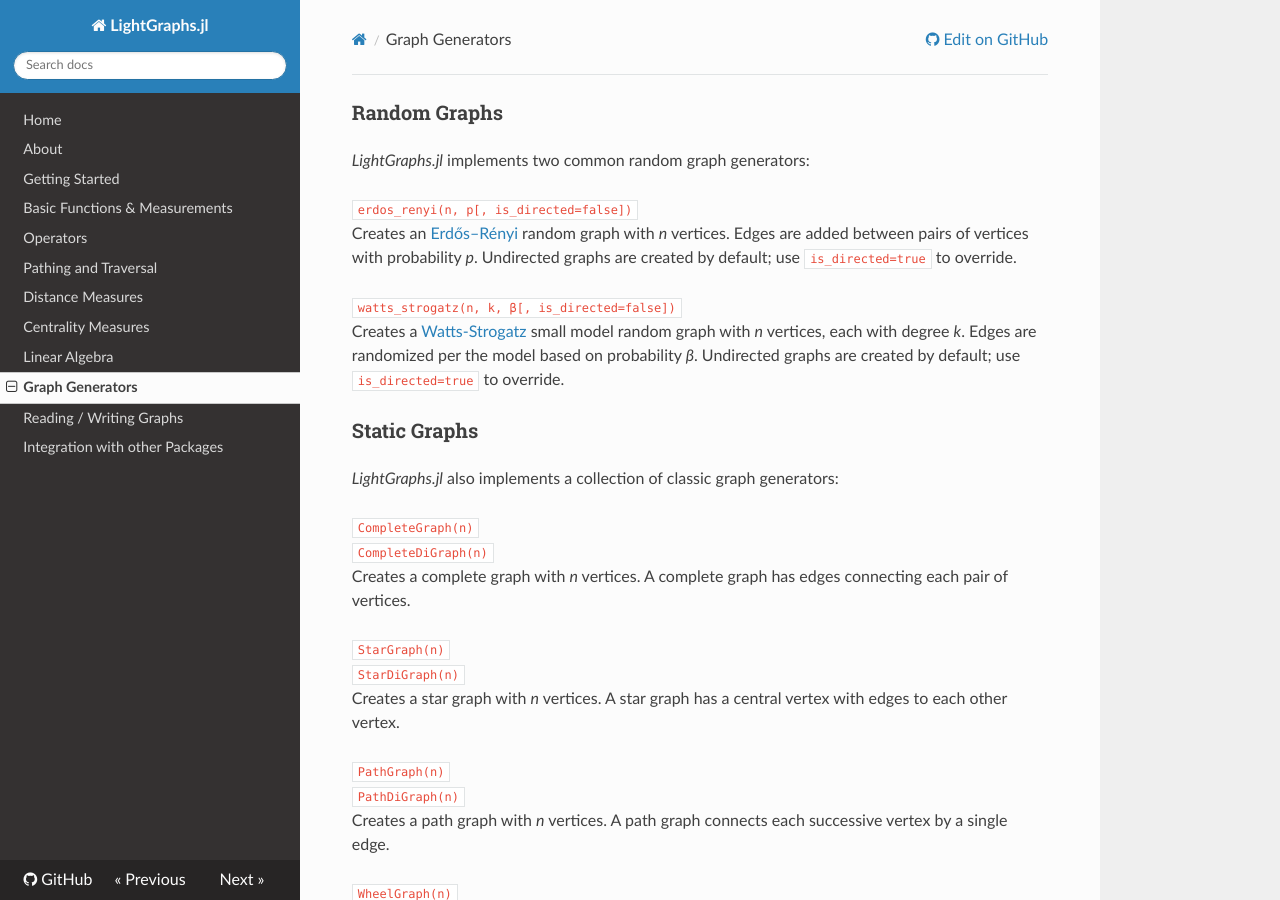
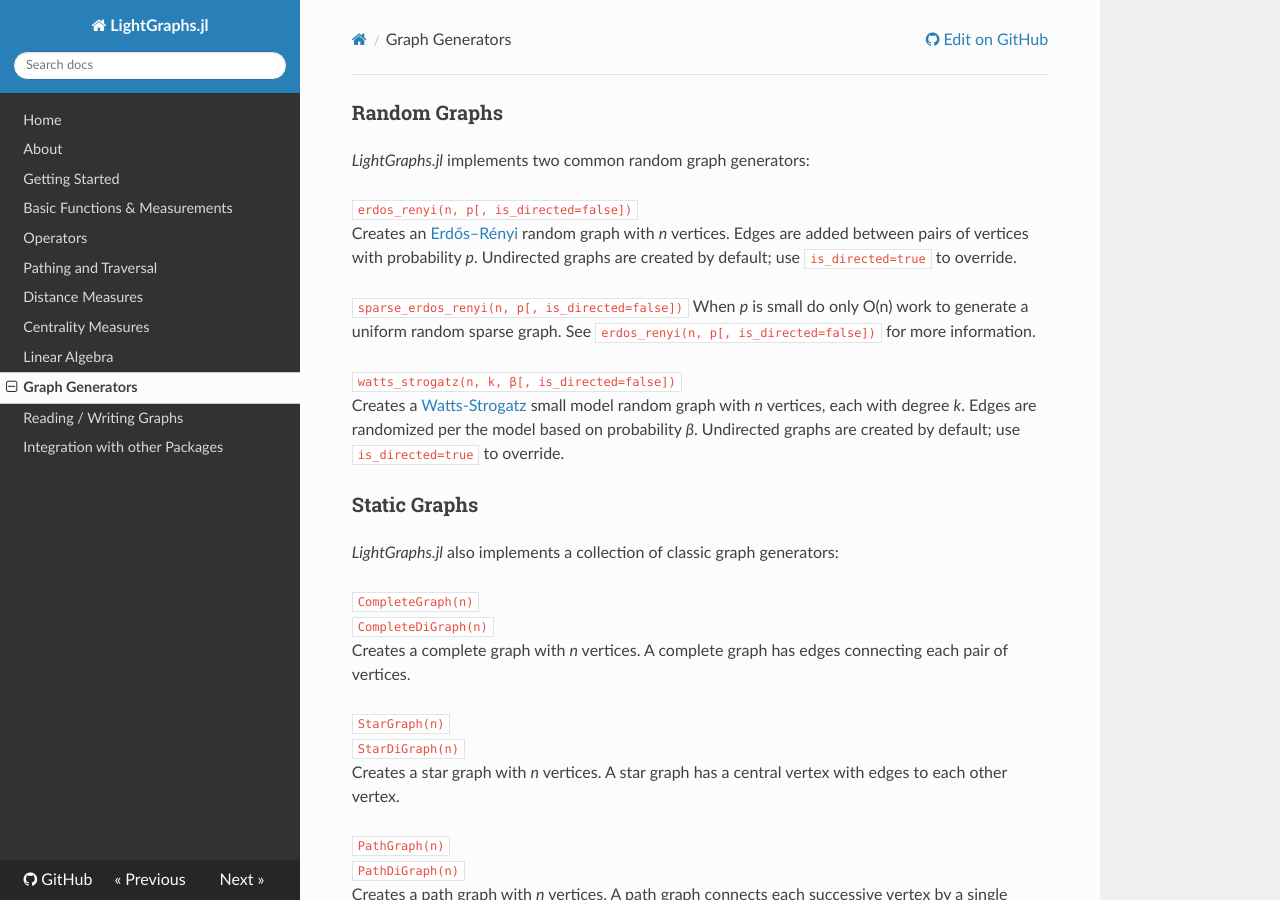
Before and after one commit to sbromberger/LightGraphs.jl, an MkDocs documentation site: the page built from doc/generators.md, in a window 1280 px wide and 900 px high. Built offline with MkDocs 1.6.1, drawn with Linux system fonts in a browser that asks for light colours; nearby versions of some CDN libraries; old or Windows-style settings are respelled for this version of MkDocs.

Commit message:
add docs for sparse_erdos_renyi

```diff
--- a/doc/generators.md
+++ b/doc/generators.md
@@ -5,6 +5,10 @@
 Creates an [Erdős–Rényi](http://en.wikipedia.org/wiki/Erdős–Rényi_model) random
 graph with *n* vertices. Edges are added between pairs of vertices with probability
 *p*. Undirected graphs are created by default; use `is_directed=true` to override.
+
+`sparse_erdos_renyi(n, p[, is_directed=false])`
+When *p* is small do only O(n) work to generate a uniform random sparse graph.
+See `erdos_renyi(n, p[, is_directed=false])` for more information.
 
 `watts_strogatz(n, k, β[, is_directed=false])`
 Creates a [Watts-Strogatz](https://en.wikipedia.org/wiki/Watts_and_Strogatz_model) small
```
